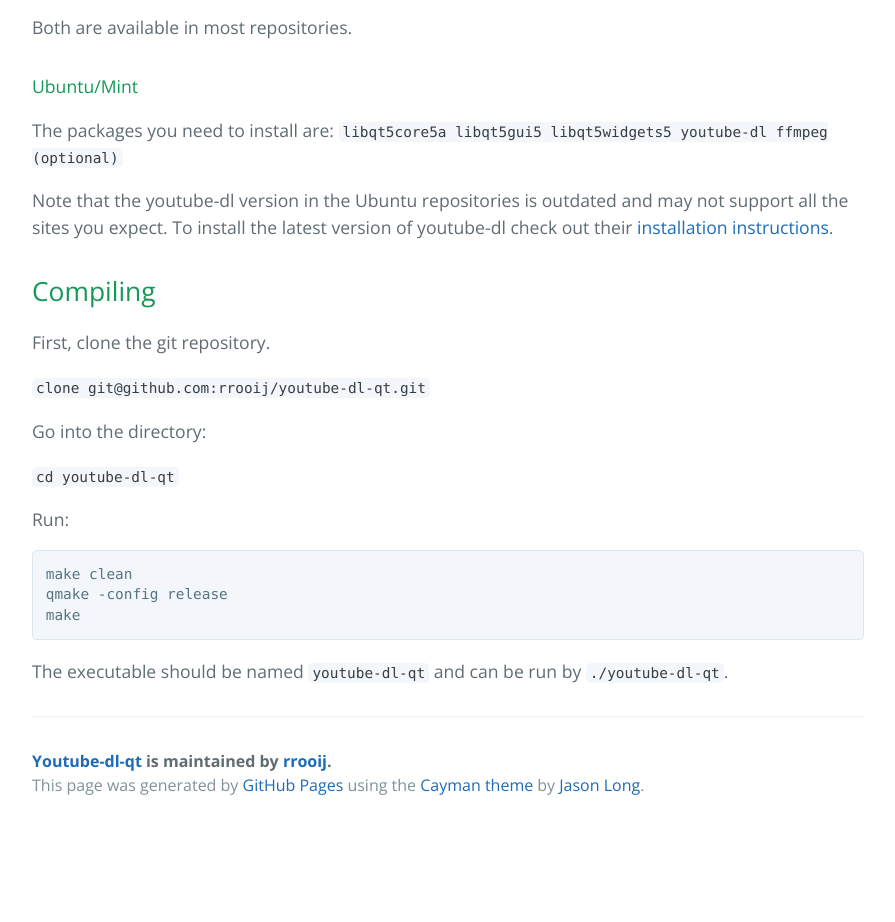
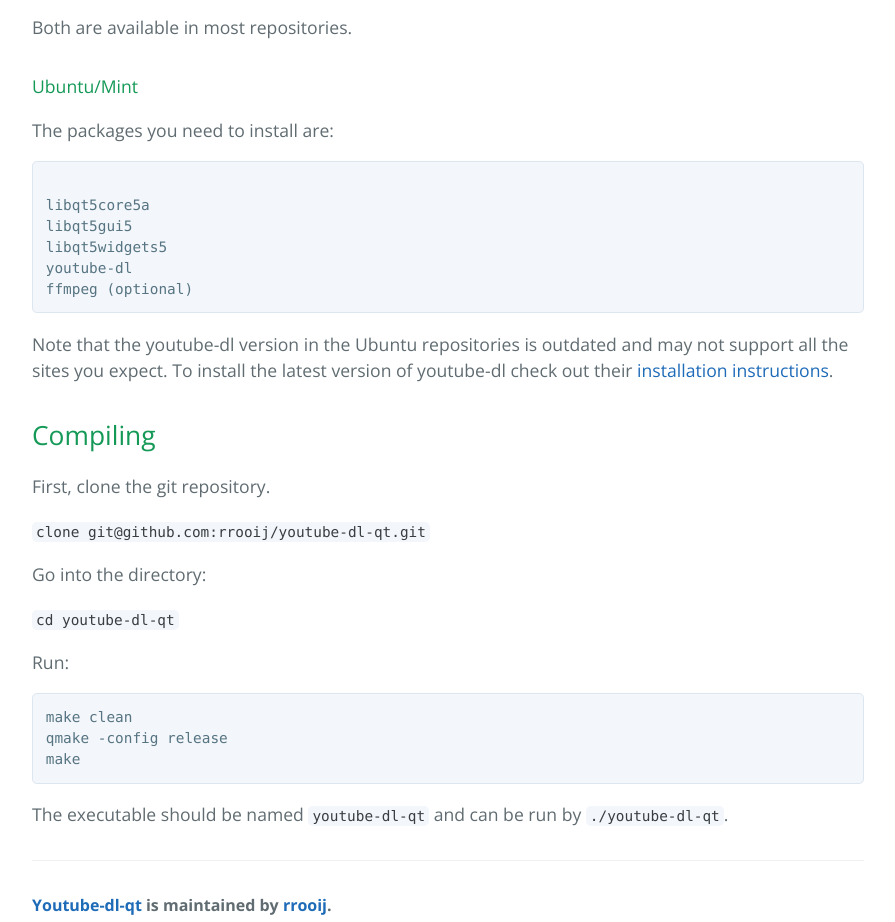
Before and after one commit to rrooij/youtube-dl-qt, a plain HTML site: page index.html in a window 1280 px wide. Shown: the part 1503-2425 px from the top of the page, without its empty margins (192-1087 px from the left). Before the commit the page ends 2332 px from the top, so only its background shows below. Drawn offline with nearby package versions, Linux system fonts and the light colour scheme.

Commit message:
index.html: use <pre> for dependencies

```diff
--- a/index.html
+++ b/index.html
@@ -63,13 +63,13 @@ A portable version can be found in the 7zip archive <code>youtube-dl-qt-windows<
 <h4>Ubuntu/Mint<a id="ubuntumint" class="anchor" href="#ubuntumint" aria-hidden="true"><span aria-hidden="true" class="octicon octicon-link"></span></a></h4>
 
 <p>The packages you need to install are:
-<code>
+<pre><code>
 libqt5core5a
 libqt5gui5
 libqt5widgets5
 youtube-dl
 ffmpeg (optional)
-</code></p>
+</code></pre></p>
 
 <p>Note that the youtube-dl version in the Ubuntu repositories is outdated and may
 not support all the sites you expect. To install the latest version of youtube-dl
```
